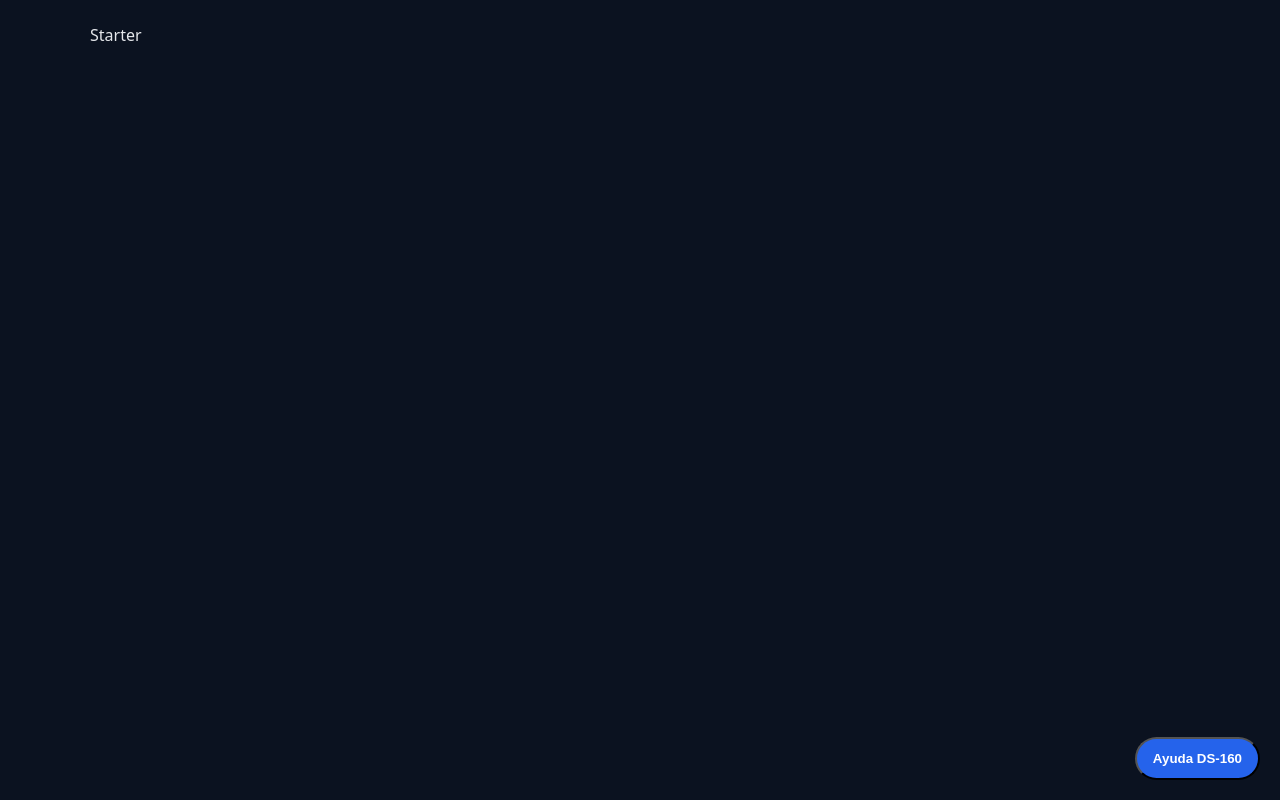
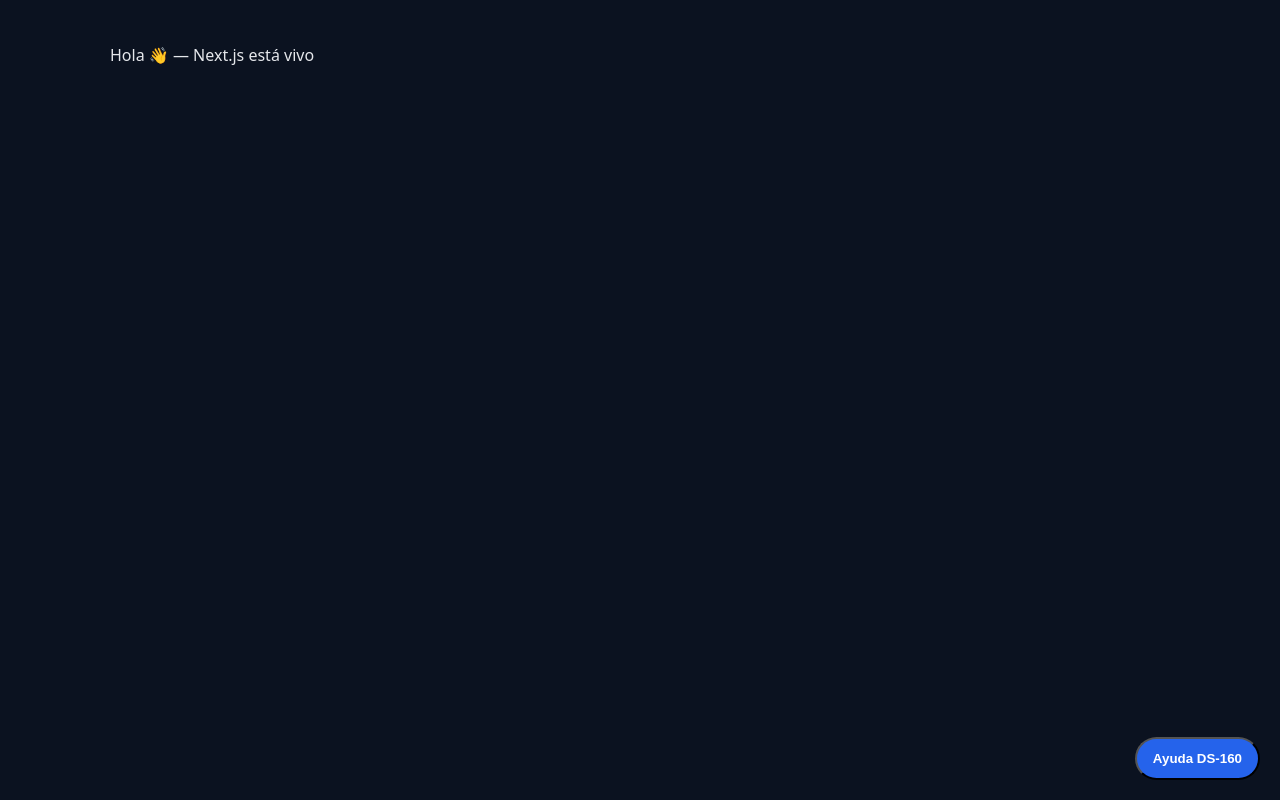
Before and after one commit to robertotitus86/ds160-app, a Next.js app: page / in a window 1280 px wide. Built offline with nearby package versions, Linux system fonts and the light colour scheme.

Commit message:
Update Page component with new greeting and styles

```diff
--- a/app/page.tsx
+++ b/app/page.tsx
@@ -1 +1,3 @@
-export default function Page(){return <main>Starter</main>}
+export default function Page() {
+  return <main style={{padding:20}}>Hola 👋 — Next.js está vivo</main>;
+}
```
